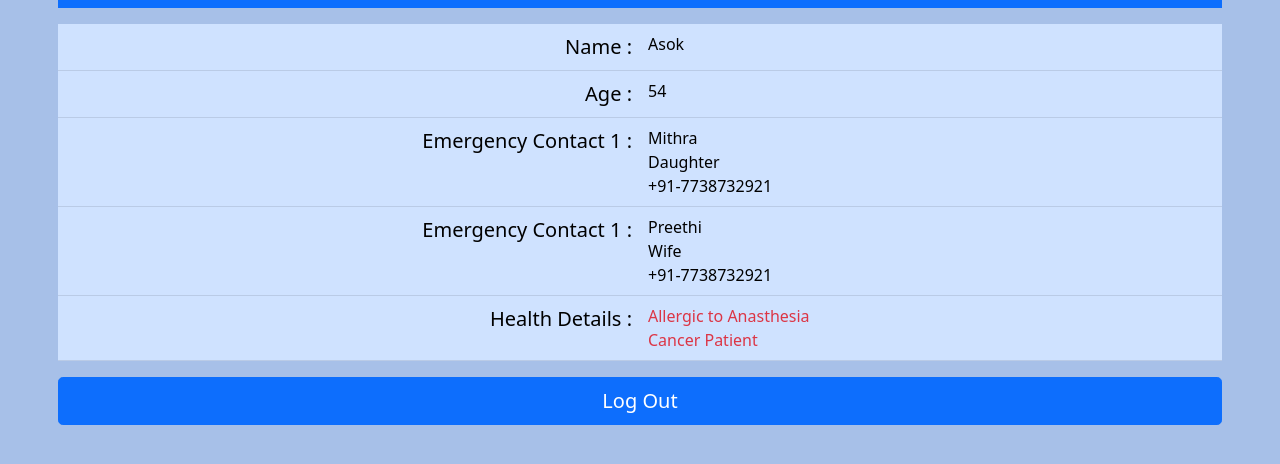
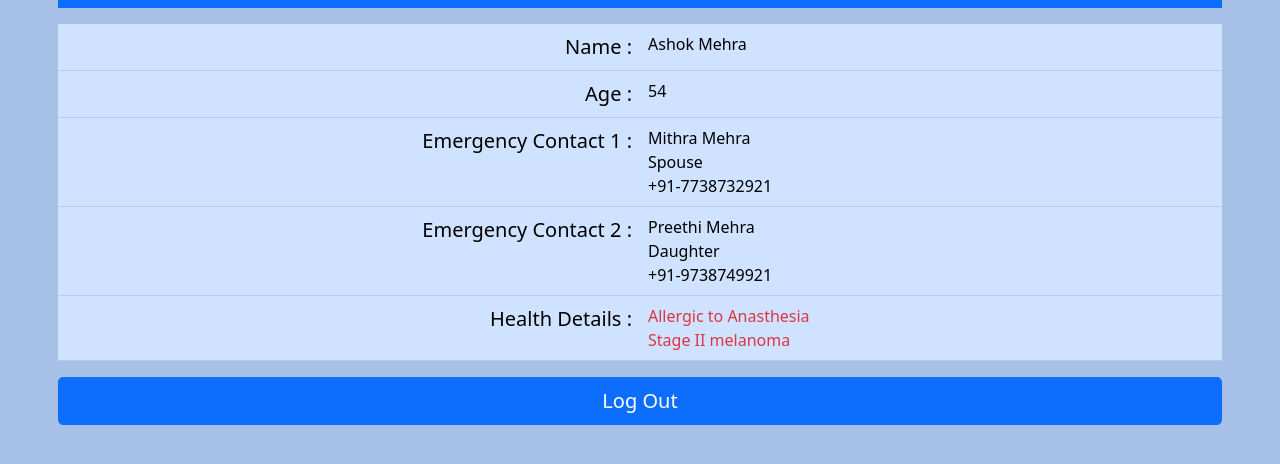
Before and after one commit to KR-2402/hospital, a plain HTML site: page jabbu.html in a window 1280 px wide. Shown: the part 152-616 px from the top of the page. Drawn offline with nearby package versions, Linux system fonts and the light colour scheme.

Commit message:
data changes
just small changes in data given

```diff
--- a/jabbu.html
+++ b/jabbu.html
@@ -20,7 +20,7 @@
             <table class="table  table-primary" style="width: 100%;">
                 <tr>
                     <td class="text-end lead" style="width:50%">Name :</td>
-                    <td  style="width:50%" >Asok</td>
+                    <td  style="width:50%" >Ashok Mehra</td>
                 </tr>
                 <tr>
                     <td class="text-end lead" style="width:50%">Age :</td>
@@ -28,15 +28,15 @@
                 </tr>
                 <tr>
                     <td class="text-end lead" style="width:50%">Emergency Contact 1 :</td>
-                    <td style="width:50%">Mithra <br>Daughter <br>+91-7738732921</td>
+                    <td style="width:50%">Mithra Mehra <br>Spouse <br>+91-7738732921</td>
                 </tr>
                 <tr>
-                    <td class="text-end lead" style="width:50%">Emergency Contact 1 :</td>
-                    <td  style="width:50%">Preethi <br>Wife <br>+91-7738732921</td>
+                    <td class="text-end lead" style="width:50%">Emergency Contact 2 :</td>
+                    <td  style="width:50%">Preethi Mehra <br>Daughter<br>+91-9738749921</td>
                 </tr>
                 <tr>
                     <td class="text-end lead" style="width:50%"><b>Health Details :</b></td>
-                    <td  class=" text-danger" style="width:50%">Allergic to Anasthesia <br>Cancer Patient</td>
+                    <td  class=" text-danger" style="width:50%">Allergic to Anasthesia <br>Stage II melanoma</td>
                 </tr>
             </table>
           </div>
```
